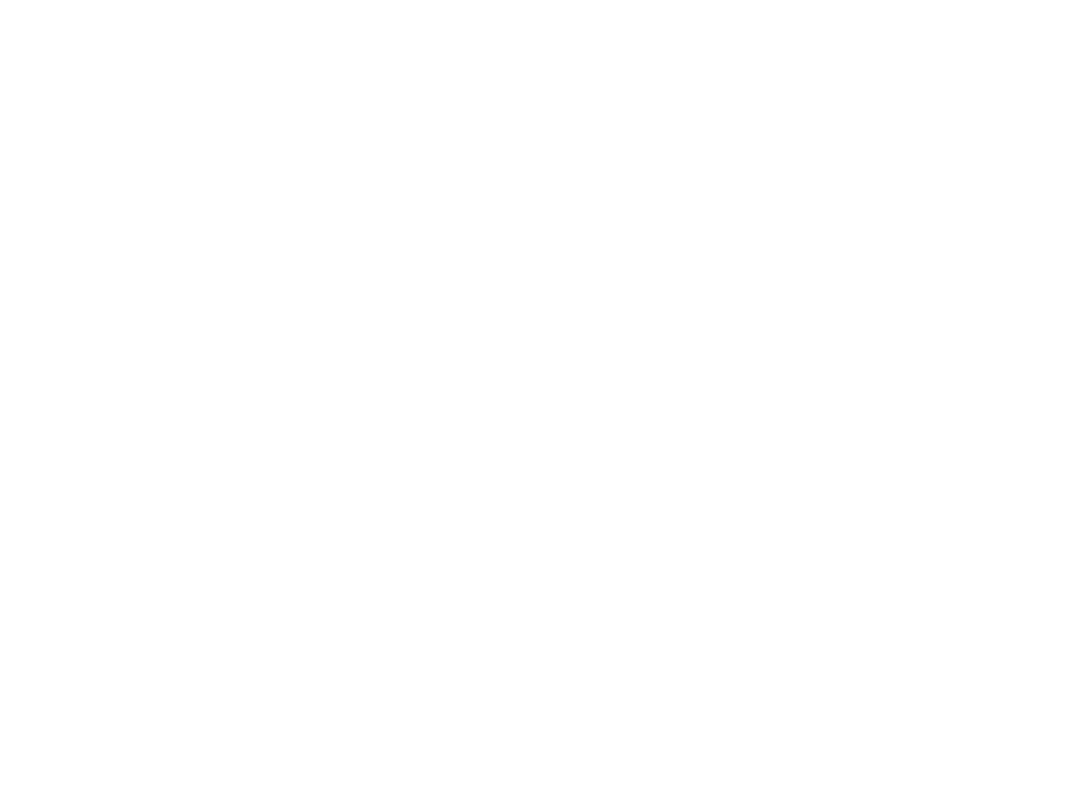
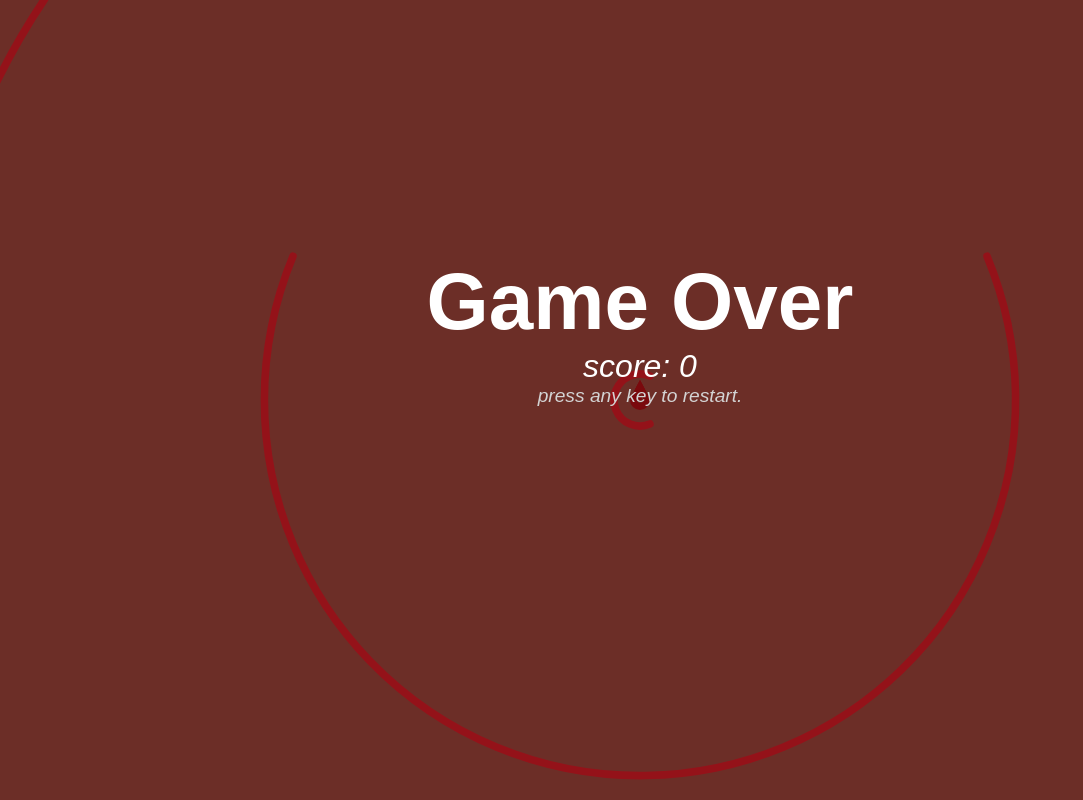
Before and after one commit to Roy-Ermers/Arc-runner, a plain HTML site: page index.html in a window 1280 px wide. Shown: the whole page, without its empty margins (0-1083 px from the left). Drawn offline with Linux system fonts and the light colour scheme; the site is published under a folder, as on GitHub Pages, so addresses that start at the root find nothing.

Commit message:
the script loaded incorrectly

```diff
--- a/index.html
+++ b/index.html
@@ -2,7 +2,7 @@
 
 <head>
     <title>Arc runner</title>
-    <script src="/game.js" defer></script>
+    <script src="game.js" defer></script>
     <style>
         * {
             margin: 0;
```
